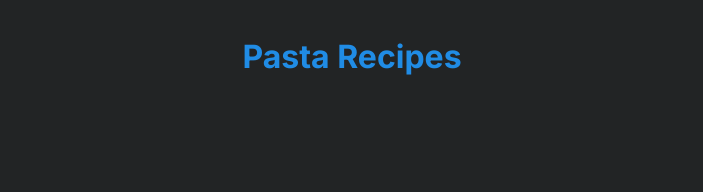
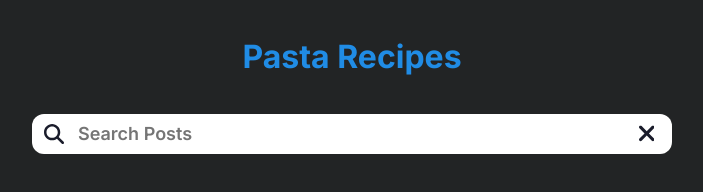
Before and after one commit to dewodt/pasta-recipes, a plain HTML site: page index.html in a window 1280 px wide. Shown: the whole page, without its empty margins (288-991 px from the left). Drawn offline with Linux system fonts and the light colour scheme; no server answers.

Commit message:
Added search bar

```diff
--- a/index.html
+++ b/index.html
@@ -4,6 +4,7 @@
     <title>Pasta Recipes</title>
     <meta name="viewport" content="width=device-width, initial-scale=1.0" />
     <link rel="stylesheet" href="../style/main.css" />
+    <script src="script/script.js"></script>
     <link rel="icon" type="image/x-icon" href="images/logo.svg" />
     <link rel="preconnect" href="https://fonts.googleapis.com" />
     <link rel="preconnect" href="https://fonts.gstatic.com" crossorigin />
@@ -24,38 +25,19 @@
   </head>
   <body>
     <h1 id="menu-title">Pasta Recipes</h1>
-    <script>
-      async function fetchMenu() {
-        // Fetch Data
-        const res = await fetch("https://www.themealdb.com/api/json/v1/1/filter.php?c=pasta");
-        const data = await res.json();
-        const meals = data.meals;
-
-        const menu = document.getElementById('menu-list');
-        meals.forEach(item => {
-          const link = document.createElement('a');
-          link.href = `recipes/${item.strMeal}`;
-
-          const container = document.createElement('div');
-          container.className = "menu-item";
-
-          const image = document.createElement('img');
-          image.className = "item-img";
-          image.loading = "lazy";
-          image.src = item.strMealThumb;
-
-          const title = document.createElement('p');
-          title.className = "item-title";
-          title.innerText = item.strMeal;
-
-          container.appendChild(image);
-          container.appendChild(title);
-          link.appendChild(container);
-          menu.appendChild(link);
-        });
-      }
-      fetchMenu();
-    </script>
+    <div id="search-bar">
+      <span id="search-icon-container">
+        <svg id="search-icon" xmlns="http://www.w3.org/2000/svg" viewbox="0 0 512 512">
+          <path d="M416 208c0 45.9-14.9 88.3-40 122.7L502.6 457.4c12.5 12.5 12.5 32.8 0 45.3s-32.8 12.5-45.3 0L330.7 376c-34.4 25.2-76.8 40-122.7 40C93.1 416 0 322.9 0 208S93.1 0 208 0S416 93.1 416 208zM208 352c79.5 0 144-64.5 144-144s-64.5-144-144-144S64 128.5 64 208s64.5 144 144 144z"/>
+        </svg>
+      </span>
+      <input id="search-input" placeholder="Search Posts" id="input" oninput="handleFilter(event)"/>
+      <button id="reset-icon-container" onclick="handleReset()">
+        <svg id="reset-icon" xmlns="http://www.w3.org/2000/svg" viewbox="0 0 320 512">
+          <path d="M310.6 150.6c12.5-12.5 12.5-32.8 0-45.3s-32.8-12.5-45.3 0L160 210.7 54.6 105.4c-12.5-12.5-32.8-12.5-45.3 0s-12.5 32.8 0 45.3L114.7 256 9.4 361.4c-12.5 12.5-12.5 32.8 0 45.3s32.8 12.5 45.3 0L160 301.3 265.4 406.6c12.5 12.5 32.8 12.5 45.3 0s12.5-32.8 0-45.3L205.3 256 310.6 150.6z"/>
+        </svg>
+      </button>
+    </div>
     <div id="menu-list">
     </div>
   </body>
--- /dev/null
+++ b/script/script.js
@@ -0,0 +1,61 @@
+// Fetch Data
+const fetchData = fetch("https://www.themealdb.com/api/json/v1/1/filter.php?c=pasta")
+  .then((res) => res.json())
+  .then((data) => {
+    showData(data.meals);
+    return data.meals;
+  })
+
+// Output Data
+function showData(data) {
+  const menu = document.getElementById('menu-list');
+  data.forEach(item => {
+    const link = document.createElement('a');
+    link.href = `recipes/${item.strMeal}`;
+
+    const container = document.createElement('div');
+    container.className = "menu-item";
+
+    const image = document.createElement('img');
+    image.className = "item-img";
+    image.loading = "lazy";
+    image.src = item.strMealThumb;
+
+    const title = document.createElement('p');
+    title.className = "item-title";
+    title.innerText = item.strMeal;
+
+    container.appendChild(image);
+    container.appendChild(title);
+    link.appendChild(container);
+    menu.appendChild(link);
+  });
+}
+
+// Reset Search
+async function handleReset() {
+  // Reset now showed menus
+  document.getElementById("search-input").value = "";
+  const node = document.getElementById('menu-list');
+  node.replaceChildren();
+
+  // Add default menus
+  const data = await fetchData;
+  showData(data);
+}
+
+// Update Search Filter
+async function handleFilter(event) {
+  // Reset now showed menus
+  const node = document.getElementById('menu-list');
+  node.replaceChildren();
+
+  // Filter new menu
+  const oldData = await fetchData;
+  const newData = oldData.filter((data) => {
+    const dataTitle = data.strMeal.toLowerCase();
+    const searchInput = event.target.value.toLowerCase();
+    return dataTitle.includes(searchInput);
+  })
+  showData(newData);
+}
--- a/style/main.css
+++ b/style/main.css
@@ -18,6 +18,54 @@ body {
 #menu-title {
   color: #208ce5;
   font-variation-settings: 'wght' 700;
+}
+
+#search-bar {
+  display: flex;
+  align-items: center;
+  width: 18rem;
+  height: 2.5rem;
+  border-radius: 0.75rem;
+  background-color: white;
+  margin-bottom: 2rem;
+}
+
+#search-icon-container {
+  height: 50%;
+  margin-right: 0.75rem;
+  margin-left: 0.75rem;
+}
+
+#search-icon {
+  height: 100%;
+  fill: #1A1C2B;
+}
+
+#search-input {
+  font-size: 1.125rem;
+  line-height: 1.75rem;
+  font-family: 'Inter', sans-serif;
+  font-variation-settings: 'wght' 600;
+  color: #1A1C2B;
+  border: 0px solid;
+  outline: 2px solid transparent;
+  outline-offset: 2px;
+  background-color: white;
+  width: 100%;
+}
+
+#reset-icon-container {
+  height: 67%;
+  margin-left: 0.75rem;
+  margin-right: 0.75rem;
+  border: none;
+  background-color: white;
+  cursor: pointer;
+}
+
+#reset-icon {
+  height: 100%;
+  fill: #1A1C2B;
 }
 
 #menu-list {
@@ -54,6 +102,9 @@ body {
 }
 
 @media (min-width: 640px) {
+  #search-bar {
+    width: 25rem;
+  }
   #menu-list {
     grid-template-columns: repeat(2, minmax(0, 1fr));
     column-gap: 4rem;
@@ -61,6 +112,9 @@ body {
 }
 
 @media (min-width: 1024px) {
+  #search-bar {
+    width: 40rem;
+  }
   #menu-list {
     grid-template-columns: repeat(3, minmax(0, 1fr));
   }
```
